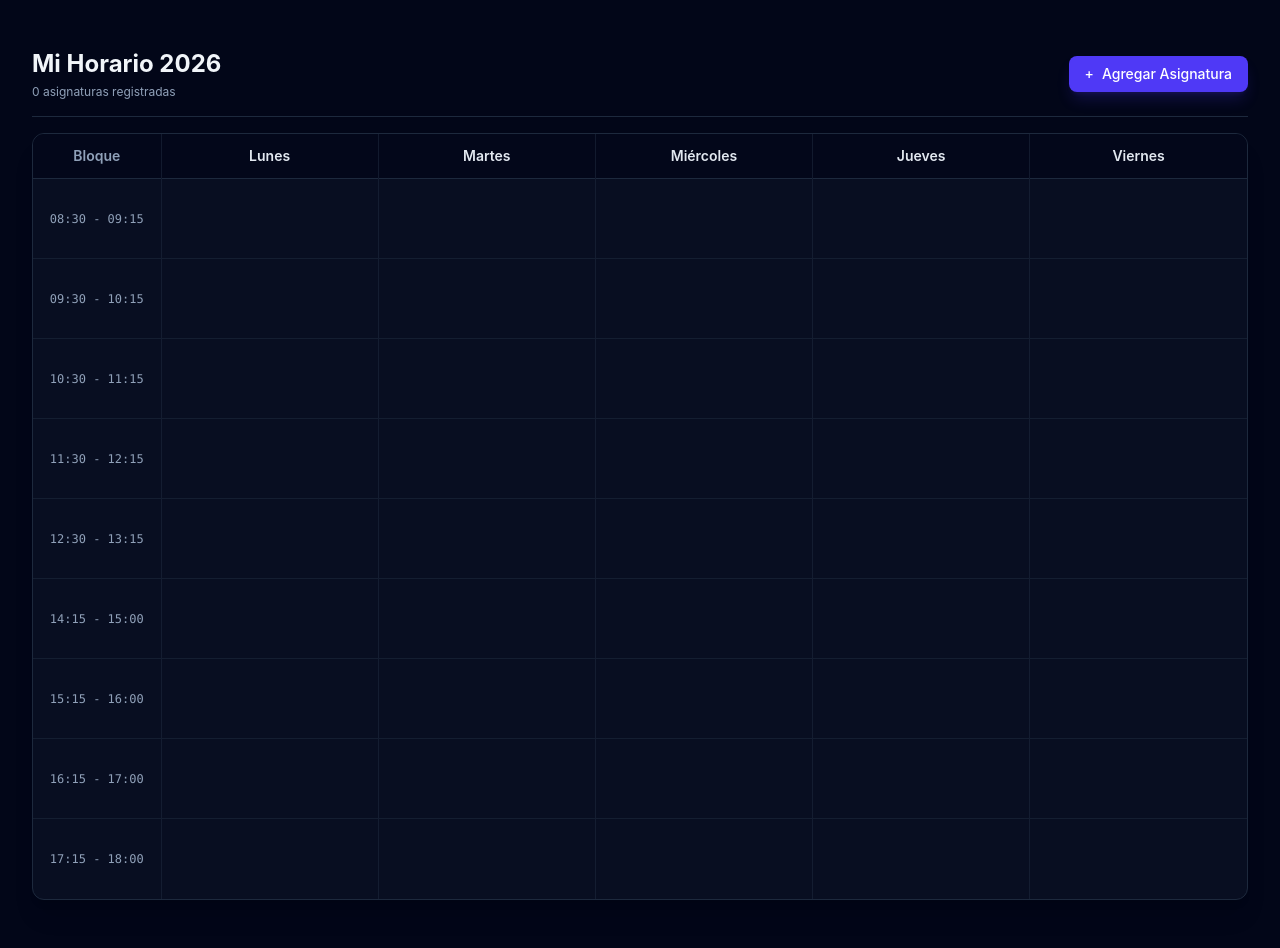
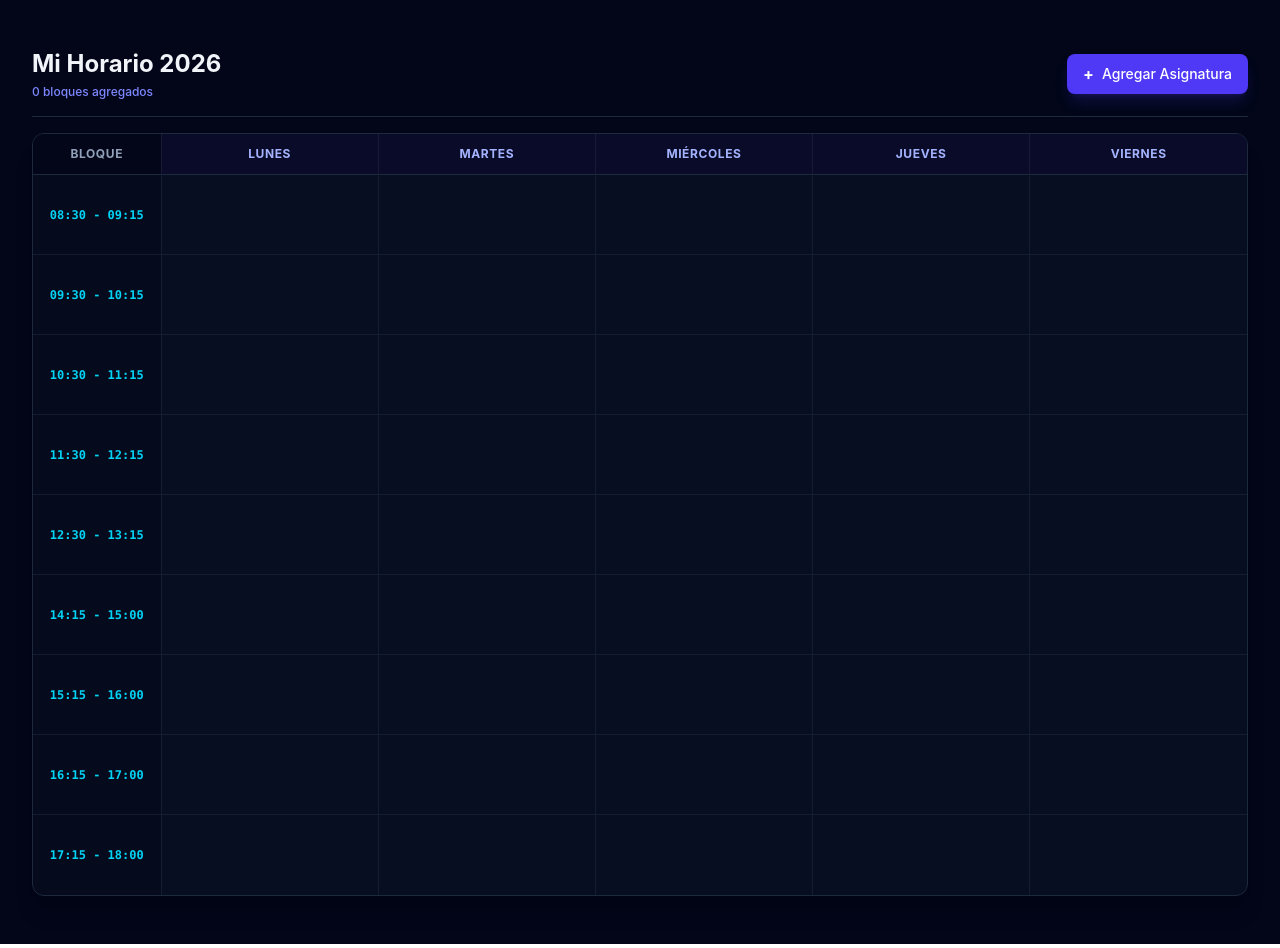
Before and after one commit to ManuelHueitra/HorarioWeb, a React (Vite) app: page / in a window 1280 px wide. Built offline with nearby package versions, Linux system fonts and the light colour scheme.

Commit message:
style: ajustar overflow de celdas, colores de encabezados y contador de bloques

```diff
--- a/src/components/horario/GrillaHorario.tsx
+++ b/src/components/horario/GrillaHorario.tsx
@@ -18,30 +18,42 @@ export function GrillaHorario() {
   const { nombreHorario, asignaturas, eliminarAsignatura } = useHorarioStore();
   const [isModalOpen, setIsModalOpen] = useState(false);
 
+  // Calcula la cantidad total de bloques ocupados en la semana
+  const totalBloques = asignaturas.reduce(
+    (total, ramo) => total + ramo.bloques.length,
+    0
+  );
+
   return (
     <div className="w-full max-w-7xl mx-auto p-4 space-y-4">
       <header className="flex justify-between items-center border-b border-slate-800 pb-4">
         <div>
           <h2 className="text-2xl font-bold text-slate-100">{nombreHorario}</h2>
-          <p className="text-xs text-slate-400 mt-1">
-            {asignaturas.length} {asignaturas.length === 1 ? 'asignatura registrada' : 'asignaturas registradas'}
+          <p className="text-xs text-indigo-400 font-medium mt-1">
+            {totalBloques} {totalBloques === 1 ? 'bloque agregado' : 'bloques agregados'}
           </p>
         </div>
         <button
           onClick={() => setIsModalOpen(true)}
           className="px-4 py-2 bg-indigo-600 hover:bg-indigo-500 text-white text-sm font-medium rounded-lg transition-colors shadow-lg shadow-indigo-600/20 flex items-center gap-2"
         >
-          <span>+</span> Agregar Asignatura
+          <span className="font-bold text-base">+</span>
+          <span className="hidden sm:inline">Agregar Asignatura</span>
         </button>
       </header>
 
       <div className="overflow-x-auto rounded-xl border border-slate-800 bg-slate-900/50 shadow-xl">
-        <table className="w-full border-collapse text-left text-sm text-slate-300">
+        <table className="w-full border-collapse text-left text-sm">
           <thead>
-            <tr className="border-b border-slate-800 bg-slate-950/80">
-              <th className="p-3 w-32 text-center font-semibold text-slate-400">Bloque</th>
+            <tr className="border-b border-slate-800 bg-slate-950">
+              <th className="p-3 w-32 text-center font-bold text-slate-400 uppercase text-xs tracking-wider">
+                Bloque
+              </th>
               {DIAS_SEMANA.map((dia) => (
-                <th key={dia} className="p-3 text-center font-semibold text-slate-200 border-l border-slate-800/60">
+                <th
+                  key={dia}
+                  className="p-3 text-center font-bold text-indigo-300 border-l border-slate-800/60 uppercase text-xs tracking-wider bg-indigo-950/30"
+                >
                   {dia}
                 </th>
               ))}
@@ -52,13 +64,15 @@ export function GrillaHorario() {
               const [horaInicio] = horaBloque.split(' - ');
 
               return (
-                <tr key={horaBloque} className="hover:bg-slate-800/30 transition-colors">
-                  <td className="p-3 text-center text-xs font-mono text-slate-400 font-medium">
+                <tr key={horaBloque} className="hover:bg-slate-800/20 transition-colors">
+                  <td className="p-2 text-center text-xs font-mono text-cyan-400 font-semibold bg-slate-950/40">
                     {horaBloque}
                   </td>
                   {DIAS_SEMANA.map((dia) => {
                     const ramosEncontrados = asignaturas.filter((ramo) =>
-                      ramo.bloques.some((b) => b.dia === dia && b.horaInicio === horaInicio)
+                      ramo.bloques.some(
+                        (b) => b.dia === dia && b.horaInicio === horaInicio
+                      )
                     );
 
                     return (
@@ -67,7 +81,9 @@ export function GrillaHorario() {
                         className="p-1 border-l border-slate-800/60 h-20 min-w-[130px] max-w-[160px] align-top overflow-hidden"
                       >
                         {ramosEncontrados.map((ramo) => {
-                          const bloque = ramo.bloques.find((b) => b.dia === dia && b.horaInicio === horaInicio);
+                          const bloque = ramo.bloques.find(
+                            (b) => b.dia === dia && b.horaInicio === horaInicio
+                          );
 
                           return (
                             <div
@@ -75,17 +91,25 @@ export function GrillaHorario() {
                               className={`group relative p-1.5 rounded-md border text-[11px] flex flex-col justify-between h-full w-full overflow-hidden transition-all shadow-md ${MAPA_COLORES[ramo.color]}`}
                             >
                               <div className="overflow-hidden">
-                                <div className="font-semibold leading-tight line-clamp-1 break-words" title={ramo.nombre}>
+                                <div
+                                  className="font-semibold leading-tight line-clamp-1 break-words"
+                                  title={ramo.nombre}
+                                >
                                   {ramo.nombre}
                                 </div>
                                 {ramo.codigo && (
-                                  <div className="text-[9px] opacity-75 font-mono truncate">{ramo.codigo}</div>
+                                  <div className="text-[9px] opacity-75 font-mono truncate">
+                                    {ramo.codigo}
+                                  </div>
                                 )}
                               </div>
 
                               <div className="flex items-center justify-between mt-1 text-[9px] opacity-90 gap-1">
                                 {bloque?.sala ? (
-                                  <span className="font-medium bg-slate-950/80 px-1 py-0.5 rounded border border-white/10 truncate max-w-[85%]" title={bloque.sala}>
+                                  <span
+                                    className="font-medium bg-slate-950/80 px-1 py-0.5 rounded border border-white/10 truncate max-w-[85%]"
+                                    title={bloque.sala}
+                                  >
                                     📍 {bloque.sala}
                                   </span>
                                 ) : (
@@ -112,7 +136,10 @@ export function GrillaHorario() {
         </table>
       </div>
 
-      <ModalAsignatura isOpen={isModalOpen} onClose={() => setIsModalOpen(false)} />
+      <ModalAsignatura
+        isOpen={isModalOpen}
+        onClose={() => setIsModalOpen(false)}
+      />
     </div>
   );
 }
```
